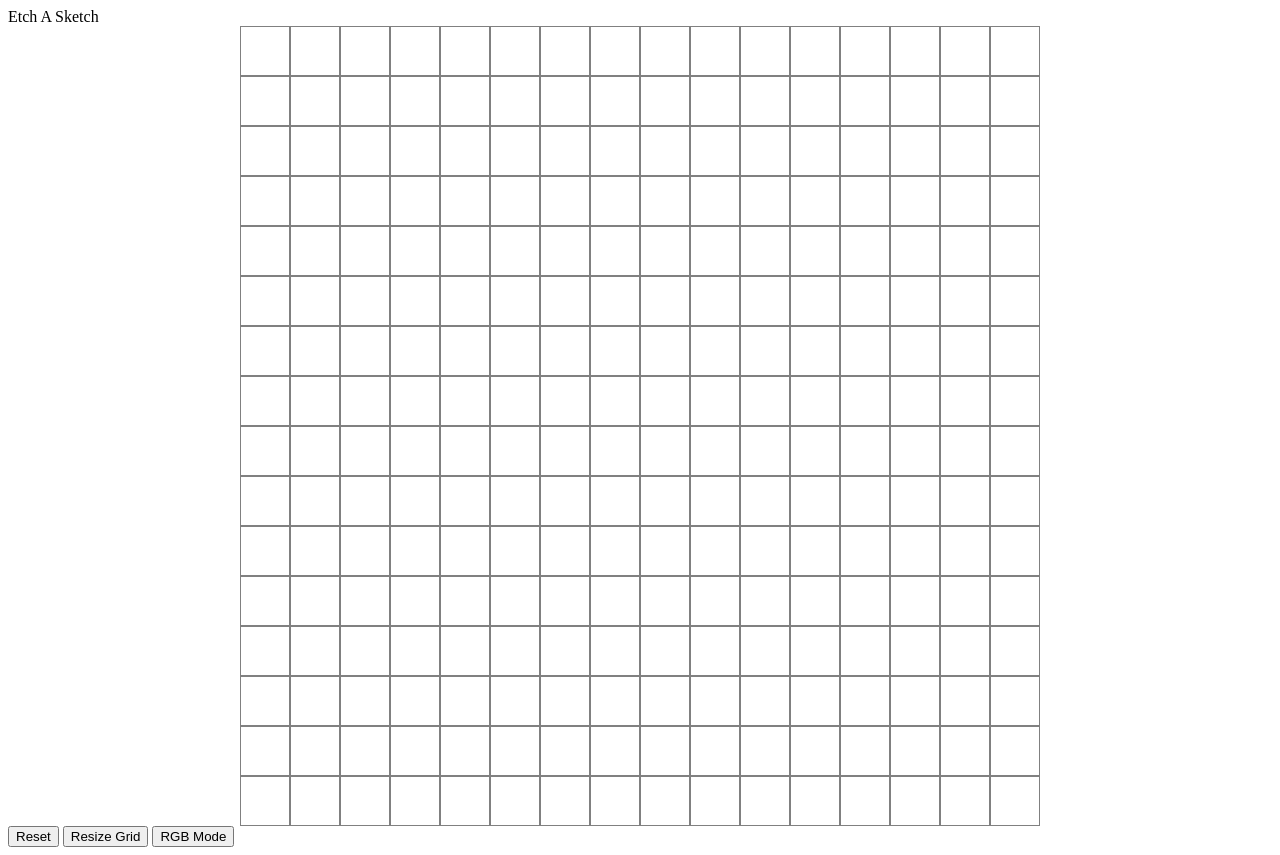
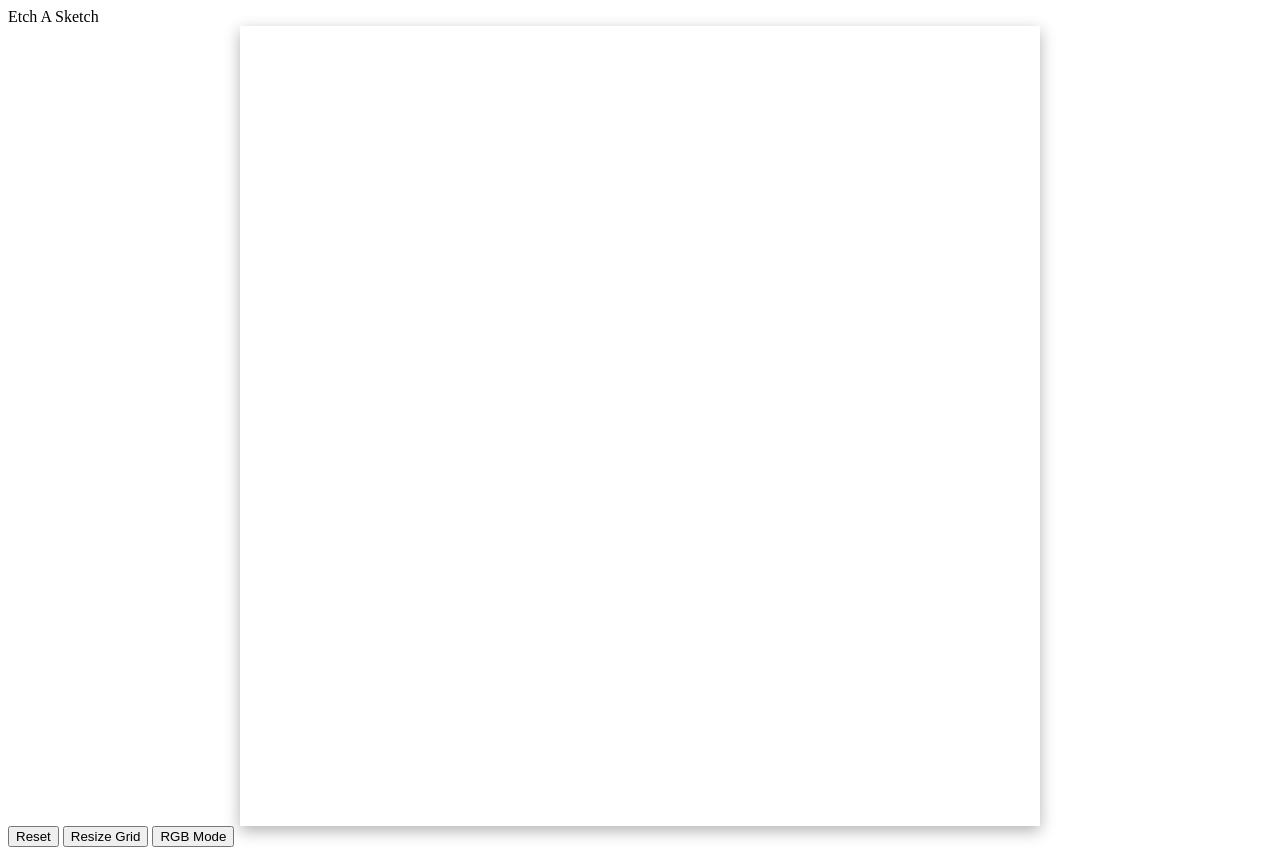
Before and after one commit to Draco-of-3000/Etch-A-Sketch, a plain HTML site: page index.html in a window 1280 px wide. Drawn offline with Linux system fonts and the light colour scheme.

Commit message:
Edited grid styles

```diff
--- a/eas.css
+++ b/eas.css
@@ -8,9 +8,12 @@
 
 }
 
+#grid {
+    box-shadow: 0 5px 15px rgba(0, 0, 0, 0.3);
+}
+
 #grid div {
     background-color: white;
-    border: 1px solid gray;
 }
 
 #grid div.hover {
```
